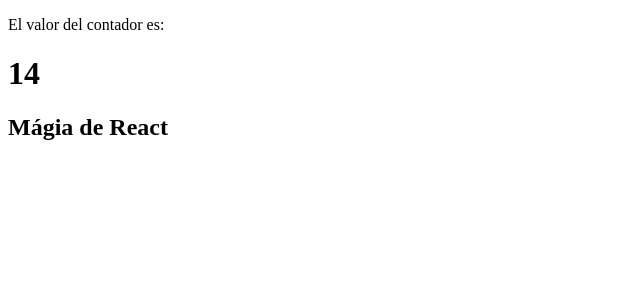
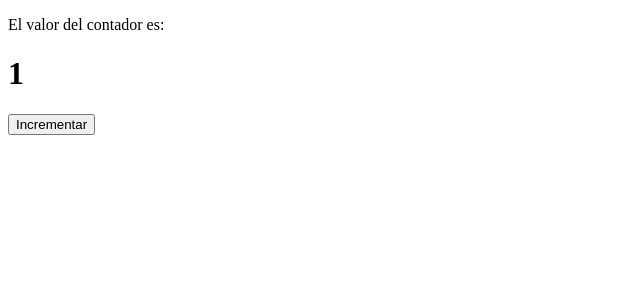
Before and after one commit to DesarrolloDeJonathan/miBootcamp, a React (Create React App) app in the folder parte1-react/: page / in a window 1280 px wide. Shown: the top 300 px of the page, without its empty margins (0-640 px from the left). Built offline with nearby package versions, Linux system fonts and the light colour scheme.

Commit message:
Controlando eventos en React. onClick

```diff
--- a/parte1-react/src/index.js
+++ b/parte1-react/src/index.js
@@ -4,29 +4,25 @@ import { useState } from 'react'
 const rootElement = document.getElementById("root")
 
 const App = (props) => {
-  const [contadorValue, updateContador] = useState(13)
-  /* const contador = useState(10)
-  const contadorValue = contador[0]
-  const updateContador = contador [1]
-  */
+  const [contadorValue, updateContador] = useState(1)
 
-  //Cosas como esta pueden petar el pc o la web
-  //por que se ejecuta cada vez que lo hace la función
-  // 📌Importante Por que de una forma declarativa esta
-  // Reflejando los cambios en la UI
-  setInterval(() =>{
-    updateContador(contadorValue + 1)
-  }, 3000)
-
-  setTimeout
-
-  console.log("render")
+console.log("render");
 
   return (
   <div>
     <p>El valor del contador es:</p>
     <h1>{contadorValue}</h1>
-    <h2>Mágia de React</h2>
+    <button onClick={() =>
+    // Esta forma más común cuando no se usa el estado anteriror
+    //{updateContador(contadorValue+1)}
+    //Para asegurar que se usara el estado anterior
+      setContador(prevContador => {
+        return prevContador + 1
+      })
+      }
+    >
+      Incrementar
+    </button>
   </div>
   )
 }
```
